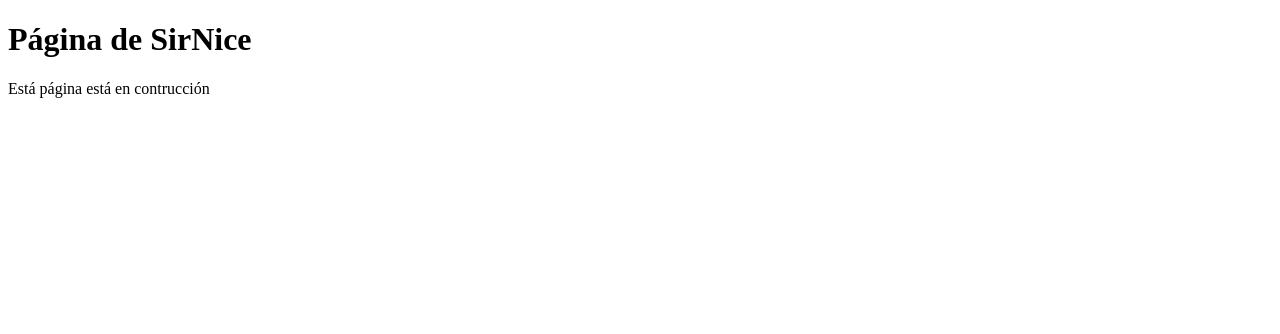
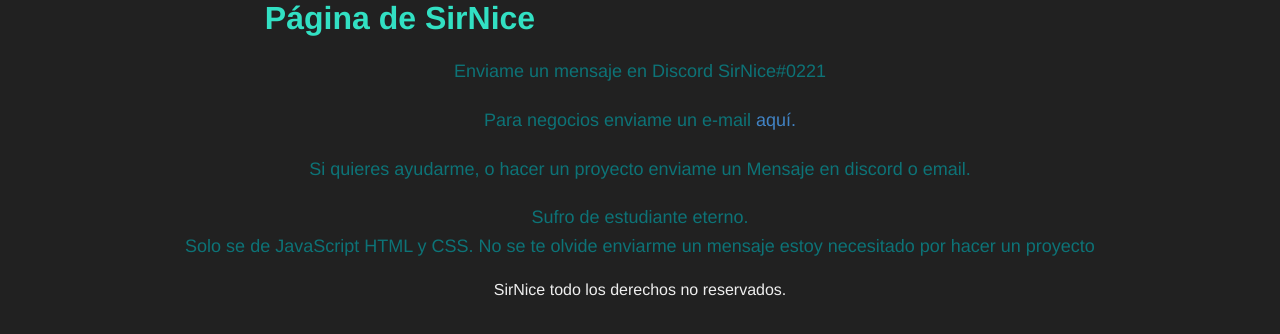
Before and after one commit to Monoverde888/SirNice, a plain HTML site: page index.html in a window 1280 px wide. Drawn offline with Linux system fonts and the light colour scheme.

Commit message:
e cambio el Index, se modifico el 404ñ

```diff
--- /dev/null
+++ b/config/css/style.css
@@ -0,0 +1,36 @@
+* {
+    padding: 0px;
+    margin: 0px;
+}
+
+body {
+    background-color: #212121;
+    font-family: "Helvetica Neue", Helvetica, Arial, sans-serif;
+    margin: 0;
+}
+
+a {
+    color: #4183c4;
+    text-decoration: none;
+}
+
+a:hover {
+    text-decoration: underline;
+}
+
+.contenedor{
+    text-align: center;
+}
+
+h1 {
+    color: #32e0c3;
+    width: 800px;
+}
+
+p {
+    color: #0d7377;
+    font-size: 18px;
+    margin: 20px 0;
+    line-height: 1.6;
+
+}
--- a/index.html
+++ b/index.html
@@ -5,9 +5,18 @@
     <meta name="viewport" content="width=device-width, initial-scale=1.0">
     <title>SirNice | Página de Michael Liendo</title>
     <link rel="shortcut icon" href="config/img/favicon.ico" type="image/x-icon">
+    <link rel="stylesheet" href="config/css/style.css">
 </head>
 <body>
-    <h1>Página de SirNice</h1>
-    <p>Está página está en contrucción</p>
+    <div class="contenedor">
+        <h1>Página de SirNice</h1>
+
+        <p>Enviame un mensaje en Discord SirNice#0221</p>
+        <p>Para negocios enviame un e-mail <a href="mailto:michael.m.liendo.r@gmail.com">aquí.</a> </p>
+        <p>Si quieres ayudarme, o hacer un proyecto enviame un Mensaje en discord o email.</p>
+
+        <p>Sufro de estudiante eterno. <br> Solo se de JavaScript HTML y CSS. No se te olvide enviarme un mensaje estoy necesitado por hacer un proyecto</p>
+        <footer style="color: #eeeeee;">SirNice todo los derechos no reservados.</footer>
+    </div>
 </body>
 </html>
```
Also changed, not shown: 404.html (+4 -2 lines).
